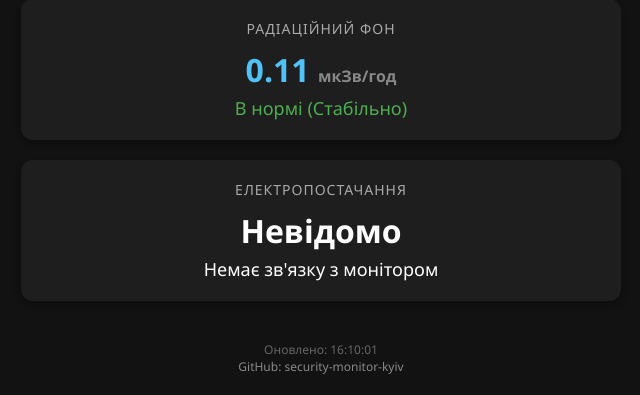
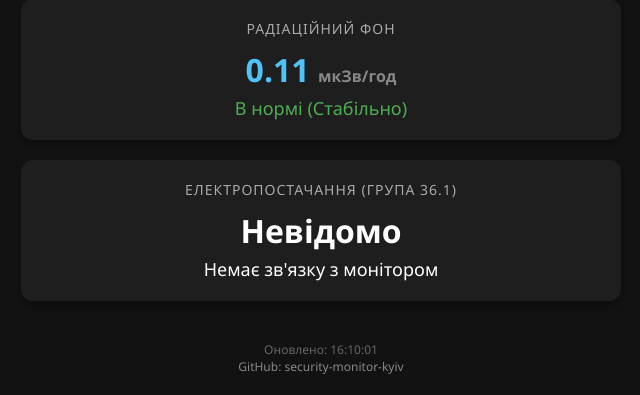
Before and after one commit to weby-homelab/security-monitor-kyiv, a Flask app: page / in a window 1280 px wide. Shown: the part 860-1255 px from the top of the page, without its empty margins (319-959 px from the left). Run offline with Flask 3, Linux system fonts and the light colour scheme; data that the repository does not hold is empty.

Commit message:
UI: Added Group 36.1 label to Power widget

```diff
--- a/templates/index.html
+++ b/templates/index.html
@@ -87,7 +87,7 @@
 
         <!-- Light Status -->
         <div class="card">
-            <div class="title">Електропостачання</div>
+            <div class="title">Електропостачання (Група 36.1)</div>
             <div class="value" id="light-val">--</div>
             <div class="status-text" id="light-status">Отримання даних...</div>
         </div>
```
